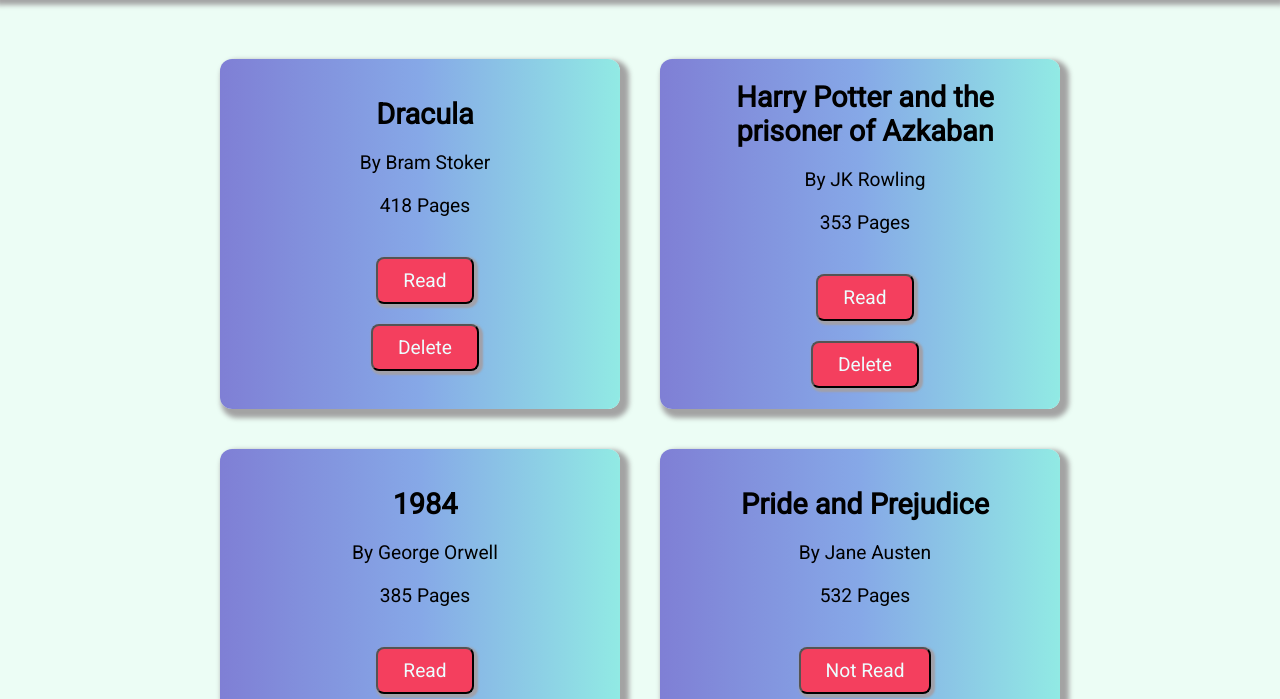
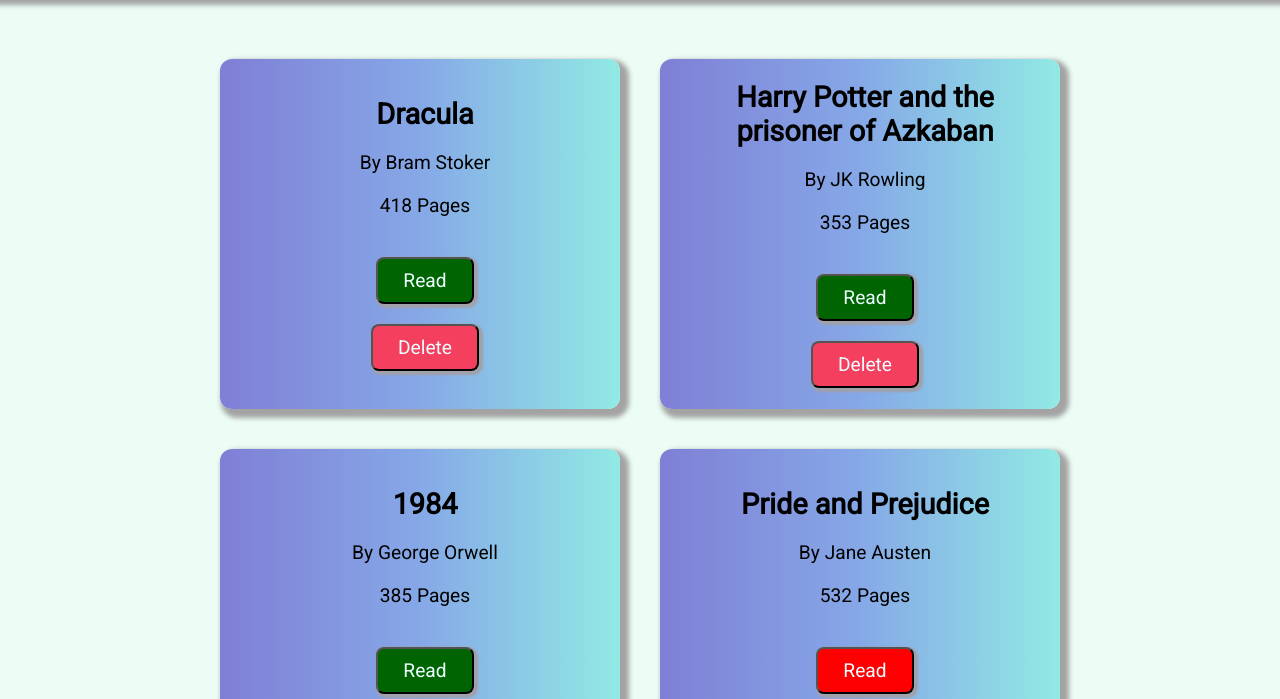
Before and after one commit to Asatyam/Library, a website: page index.html in a window 1280 px wide. Both pictures are taken after a click on the button "Not Read". Shown: the part 101-800 px from the top of the page. Drawn offline with Linux system fonts and the light colour scheme.

Commit message:
Toggle the read button

```diff
--- a/script.js
+++ b/script.js
@@ -64,8 +64,8 @@ function eventListeners() {
   const addBookBtn = document.querySelector('.addBook>button');
   const closeBtn = document.querySelector('.closeBtn');
   const submitBtn = document.querySelector('.submitBtn');
-  const readBtn = document.querySelector('.readBtn');
-  const deleteBtn = document.querySelector('.deleteBtn');
+  const readBtns = document.querySelectorAll('.readBtn');
+  const deleteBtns = document.querySelectorAll('.deleteBtn');
 
   addBookBtn.addEventListener('click', () => {
     main.classList.add('main-inactive');
@@ -90,9 +90,18 @@ function eventListeners() {
 
   submitBtn.addEventListener('click', addBooksToLibrary);
 
-  readBtn.addEventListener('click',(e)=>{
-
-  })
+  readBtns.forEach((btn) => {
+    btn.addEventListener('click', (e) => {
+      e.target.classList.toggle('notRead');
+      if (e.target.textContent === 'Read') {
+        e.target.textContent = 'Not Read';
+        console.log(e.target);
+      } else {
+        e.target.textContent = 'Read';
+        console.log(e.target);
+      }
+    });
+  });
 }
 
 displayBooks();
--- a/style.css
+++ b/style.css
@@ -113,7 +113,9 @@ body{
     font-size: 1.2rem;
     transition: 0.1s;
 }
-
+.readBtn{
+    background-color: darkgreen;
+}
 .deleteBtn:active,.readBtn:active{
     background-color: lightcoral;
 }
@@ -195,5 +197,5 @@ input[type="checkbox"]{
     filter:blur(20px);
 }
 .notRead{
-    background-color: lightgreen;
+    background-color: red;
 }
```
